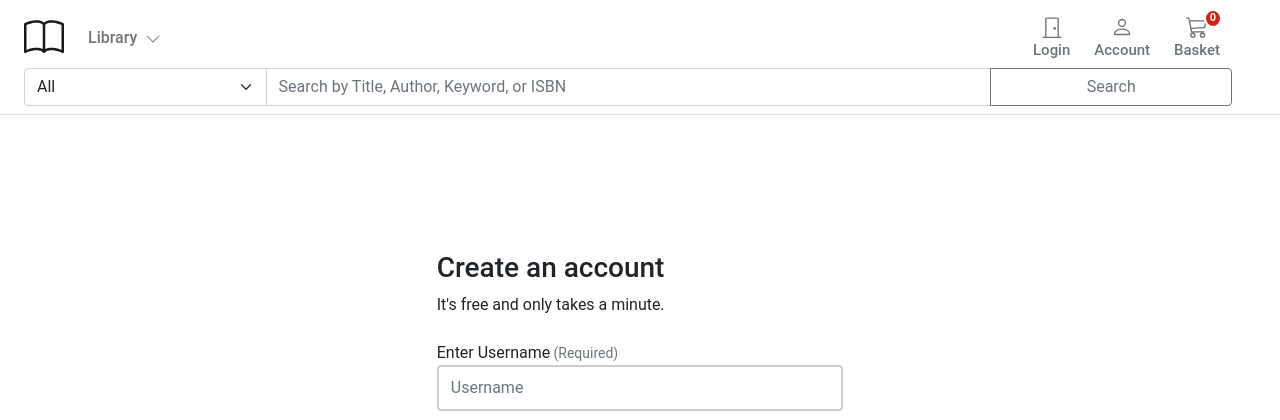
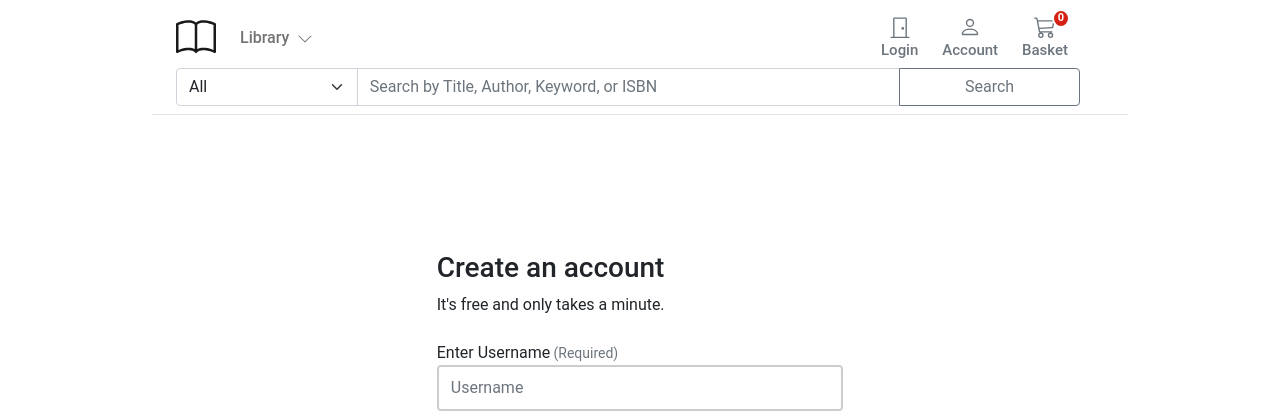
Before and after one commit to xqfqhu/ecommerce, a Django app: page /account/register/ in a window 1280 px wide. Shown: the top 420 px of the page. Run offline with Django 3.2, Linux system fonts and the light colour scheme; data that the repository does not hold is empty.

Commit message:
reformat: put header in a container

```diff
--- a/templates/base.html
+++ b/templates/base.html
@@ -22,7 +22,7 @@
 </head>
 
 <body>
-    <header class="pb-3">
+    <header class=" container pb-3">
         <nav class="navbar navbar-expand-md navbar-light bg-white border-bottom">
         <div class="col">
             <div class="row container-fluid px-md-4">
```
